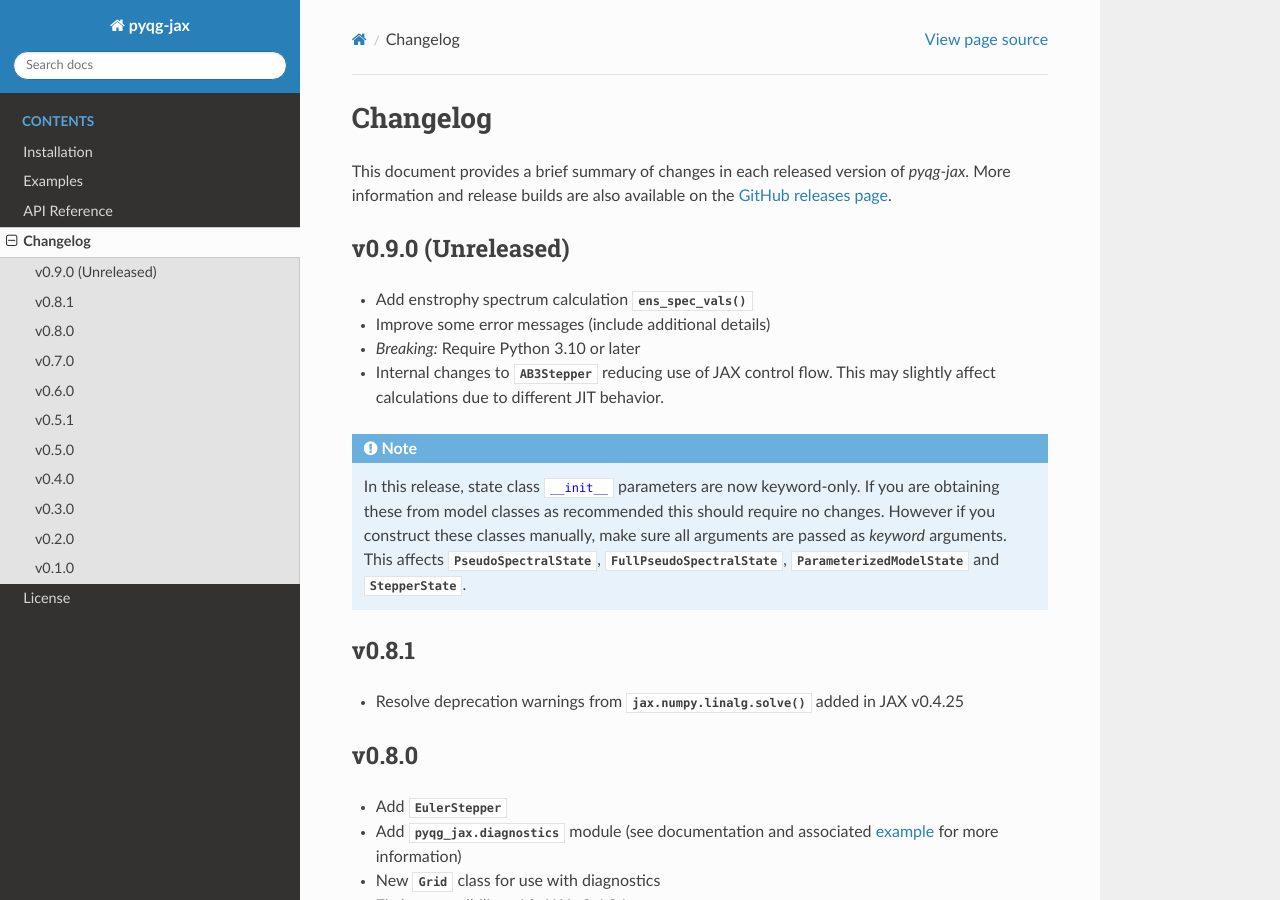
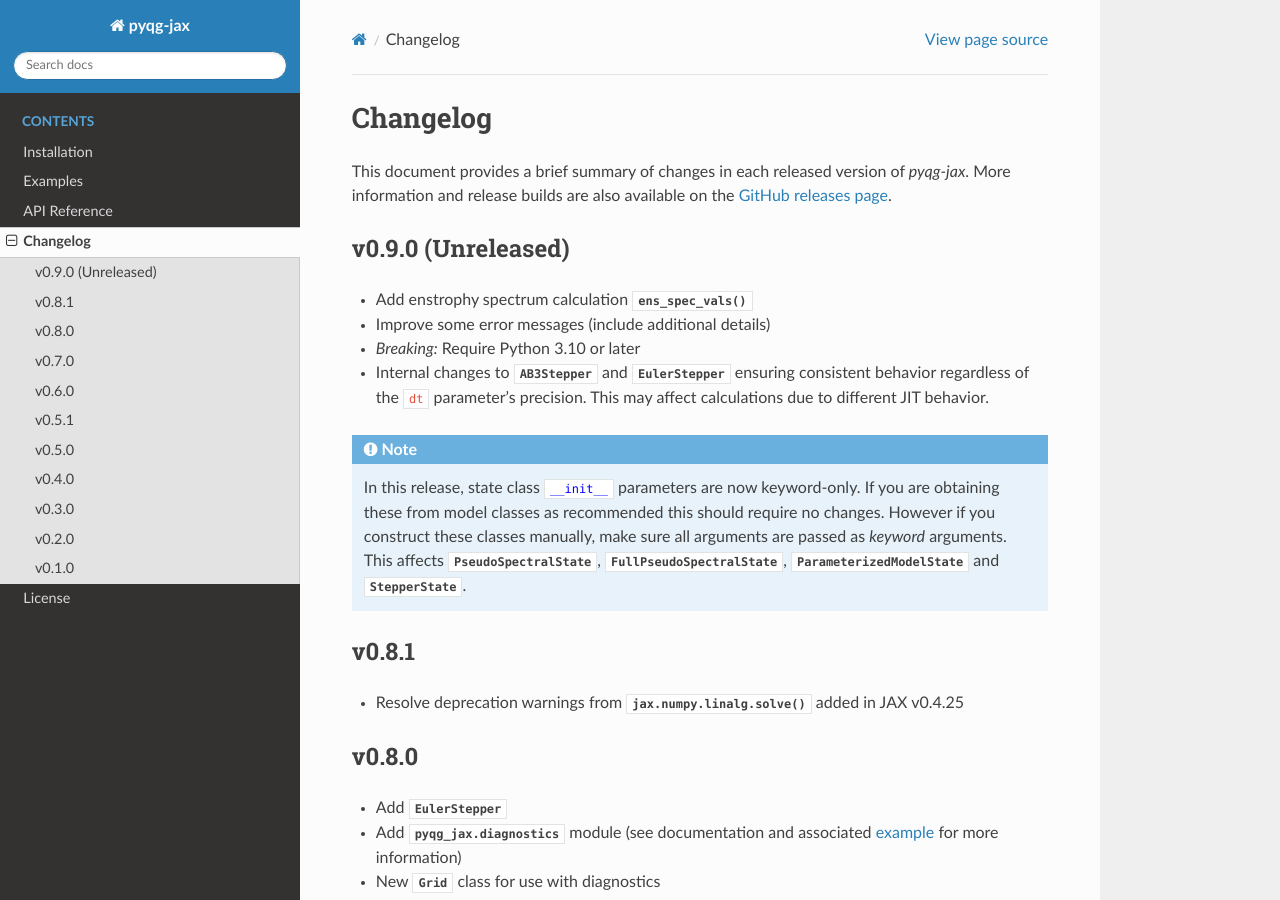
Before and after one commit to karlotness/pyqg-jax, a Sphinx documentation site: the page built from docs/changes.rst, in a window 1280 px wide and 900 px high. Built offline with Sphinx 7.4.7 and the Read the Docs theme 3.1.0, drawn with Linux system fonts in a browser that asks for light colours.

Commit message:
Ensure EulerStepper preserves dtype regardless of dt value dtype.

```diff
--- a/docs/changes.rst
+++ b/docs/changes.rst
@@ -13,9 +13,10 @@
   :func:`~pyqg_jax.diagnostics.ens_spec_vals`
 * Improve some error messages (include additional details)
 * *Breaking:* Require Python 3.10 or later
-* Internal changes to :class:`~pyqg_jax.steppers.AB3Stepper` reducing
-  use of JAX control flow. This may slightly affect calculations due
-  to different JIT behavior.
+* Internal changes to :class:`~pyqg_jax.steppers.AB3Stepper` and
+  :class:`~pyqg_jax.steppers.EulerStepper` ensuring consistent behavior
+  regardless of the :pycode:`dt` parameter's precision. This may
+  affect calculations due to different JIT behavior.
 
 .. note::
    In this release, state class :pycode:`__init__` parameters are now
```
Also changed, not shown: 1 other file.
